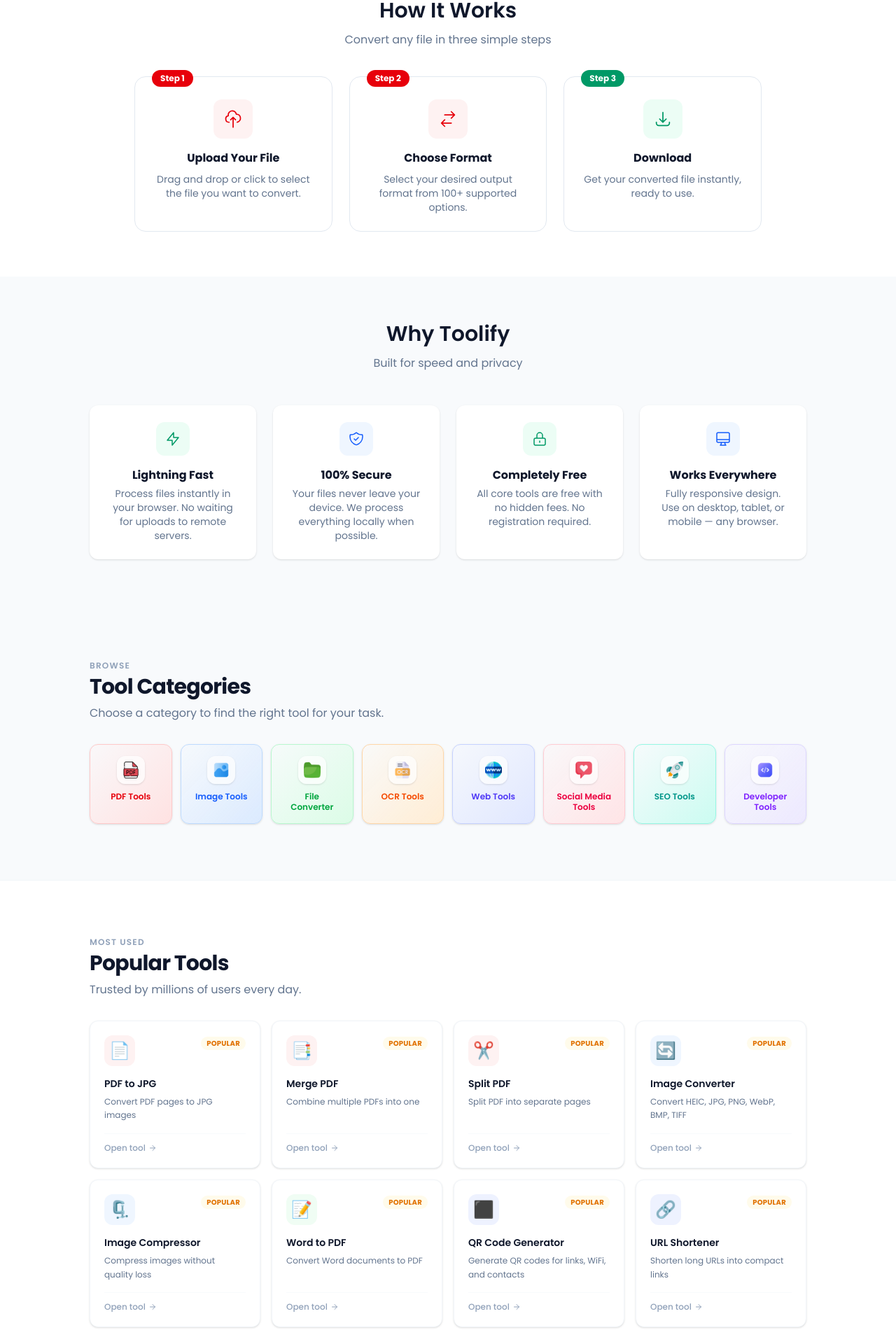
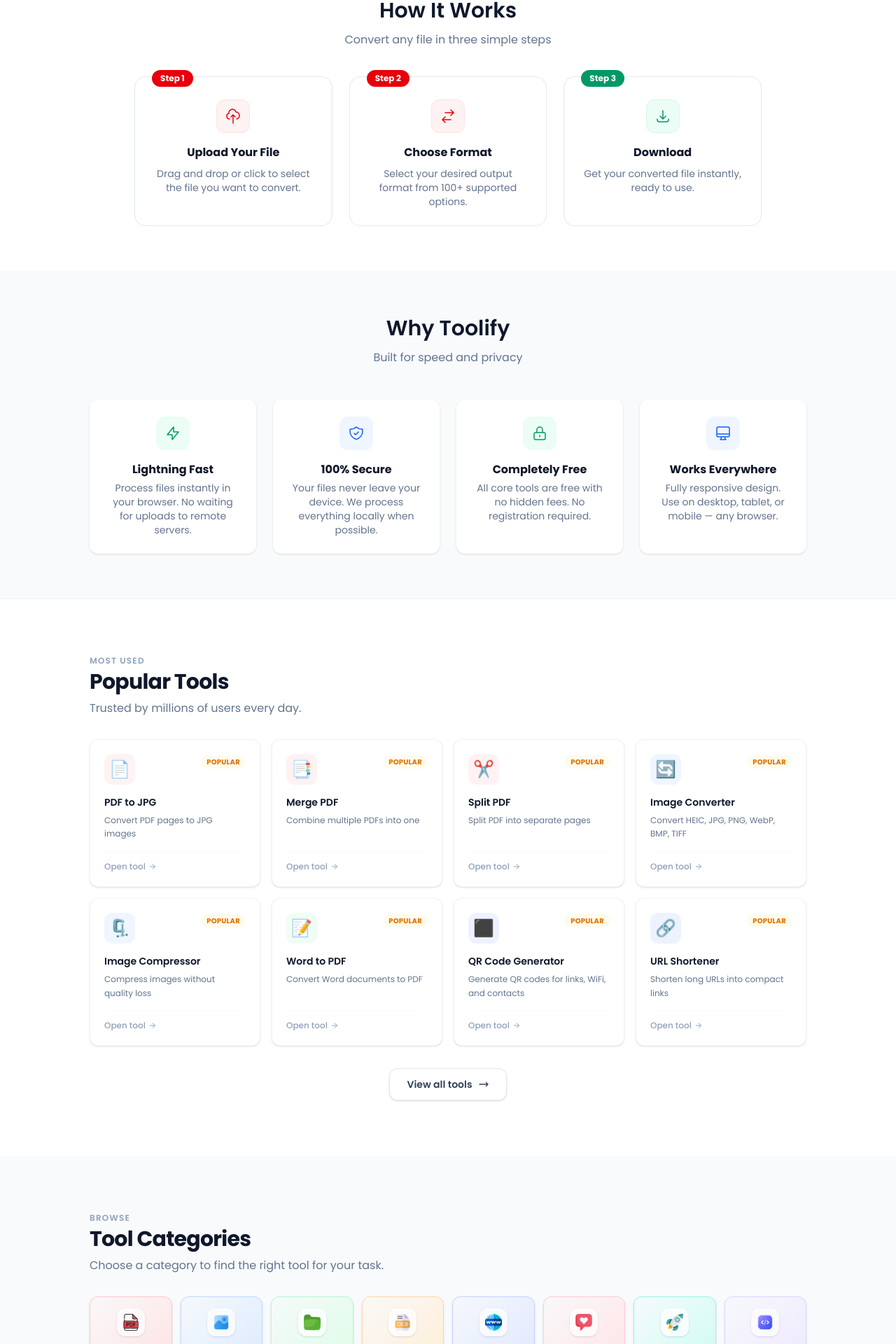
Before and after one commit to mhtrkn/toolify, a Next.js app: page / in a window 1280 px wide. Shown: the part 789-2709 px from the top of the page at 70% size. Built offline with nearby package versions, Linux system fonts and the light colour scheme.

Commit message:
ui updated

```diff
--- a/src/app/page.tsx
+++ b/src/app/page.tsx
@@ -39,7 +39,7 @@
       "Drag and drop or click to select the file you want to convert.",
     icon: (
       <svg
-        className="w-7 h-7"
+        className="w-6 h-6"
         fill="none"
         stroke="currentColor"
         viewBox="0 0 24 24"
@@ -54,7 +54,7 @@
     ),
     badge: "bg-red-600",
     iconBg: "bg-red-50",
-    iconColor: "text-red-600",
+    iconColor: "text-red-600 border-red-100",
   },
   {
     title: "Choose Format",
@@ -62,7 +62,7 @@
       "Select your desired output format from 100+ supported options.",
     icon: (
       <svg
-        className="w-7 h-7"
+        className="w-6 h-6"
         fill="none"
         stroke="currentColor"
         viewBox="0 0 24 24"
@@ -77,14 +77,14 @@
     ),
     badge: "bg-red-600",
     iconBg: "bg-red-50",
-    iconColor: "text-red-600",
+    iconColor: "text-red-600 border-red-100",
   },
   {
     title: "Download",
     description: "Get your converted file instantly, ready to use.",
     icon: (
       <svg
-        className="w-7 h-7"
+        className="w-6 h-6"
         fill="none"
         stroke="currentColor"
         viewBox="0 0 24 24"
@@ -99,7 +99,7 @@
     ),
     badge: "bg-emerald-600",
     iconBg: "bg-emerald-50",
-    iconColor: "text-emerald-600",
+    iconColor: "text-emerald-600 border-emerald-100",
   },
 ];
 
@@ -176,7 +176,7 @@
                   Step {i + 1}
                 </div>
                 <div
-                  className={`w-14 h-14 ${step.iconBg} rounded-xl flex items-center justify-center mx-auto mb-4 mt-2 ${step.iconColor}`}
+                  className={`w-12 h-12 rounded-xl flex items-center justify-center mx-auto mb-4 mt-2 border ${step.iconBg} ${step.iconColor}`}
                 >
                   {step.icon}
                 </div>
@@ -239,44 +239,6 @@
         </div>
       </section>
 
-      {/* Categories */}
-      <section className="px-4 py-20 sm:px-6 lg:px-8">
-        <div className="mx-auto max-w-5xl">
-          <p className="text-xs font-semibold uppercase tracking-widest text-slate-400">
-            Browse
-          </p>
-          <h2 className="mt-1 text-3xl font-bold tracking-tight text-slate-900">
-            Tool Categories
-          </h2>
-          <p className="mt-2 text-slate-500">
-            Choose a category to find the right tool for your task.
-          </p>
-          <div className="mt-8 grid grid-cols-2 gap-3 sm:grid-cols-4 lg:grid-cols-8">
-            {CATEGORIES.map((cat) => (
-              <Link
-                key={cat.slug}
-                href={`/tools/${cat.slug}`}
-                className={`group flex flex-col items-center gap-2.5 rounded-xl border bg-linear-to-br p-4 text-center shadow-sm transition-all duration-200 hover:-translate-y-0.5 hover:shadow-md ${cat.bgColor} ${cat.borderColor}`}
-              >
-                <div className="flex h-10 w-10 items-center justify-center rounded-xl bg-white/70 shadow-sm">
-                  <Image
-                    src={`/icons/${cat.icon}.png`}
-                    alt={`${cat.name} tools icon`}
-                    width={24}
-                    height={24}
-                  />
-                </div>
-                <p
-                  className={`text-xs font-semibold leading-tight ${cat.color}`}
-                >
-                  {cat.name}
-                </p>
-              </Link>
-            ))}
-          </div>
-        </div>
-      </section>
-
       {/* Popular Tools */}
       <section className="border-t border-slate-100 bg-white px-4 py-20 sm:px-6 lg:px-8">
         <div className="mx-auto max-w-5xl">
@@ -315,6 +277,44 @@
               />
             </svg>
           </Link>
+        </div>
+      </section>
+
+      {/* Categories */}
+      <section className="px-4 py-20 sm:px-6 lg:px-8">
+        <div className="mx-auto max-w-5xl">
+          <p className="text-xs font-semibold uppercase tracking-widest text-slate-400">
+            Browse
+          </p>
+          <h2 className="mt-1 text-3xl font-bold tracking-tight text-slate-900">
+            Tool Categories
+          </h2>
+          <p className="mt-2 text-slate-500">
+            Choose a category to find the right tool for your task.
+          </p>
+          <div className="mt-8 grid grid-cols-2 gap-3 sm:grid-cols-4 lg:grid-cols-8">
+            {CATEGORIES.map((cat) => (
+              <Link
+                key={cat.slug}
+                href={`/tools/${cat.slug}`}
+                className={`group flex flex-col items-center gap-2.5 rounded-xl border bg-linear-to-br p-4 text-center shadow-sm transition-all duration-200 hover:-translate-y-0.5 hover:shadow-md ${cat.bgColor} ${cat.borderColor}`}
+              >
+                <div className="flex h-10 w-10 items-center justify-center rounded-xl bg-white/70 shadow-sm">
+                  <Image
+                    src={`/icons/${cat.icon}.png`}
+                    alt={`${cat.name} tools icon`}
+                    width={24}
+                    height={24}
+                  />
+                </div>
+                <p
+                  className={`text-xs font-semibold leading-tight ${cat.color}`}
+                >
+                  {cat.name}
+                </p>
+              </Link>
+            ))}
+          </div>
         </div>
       </section>
 
```
